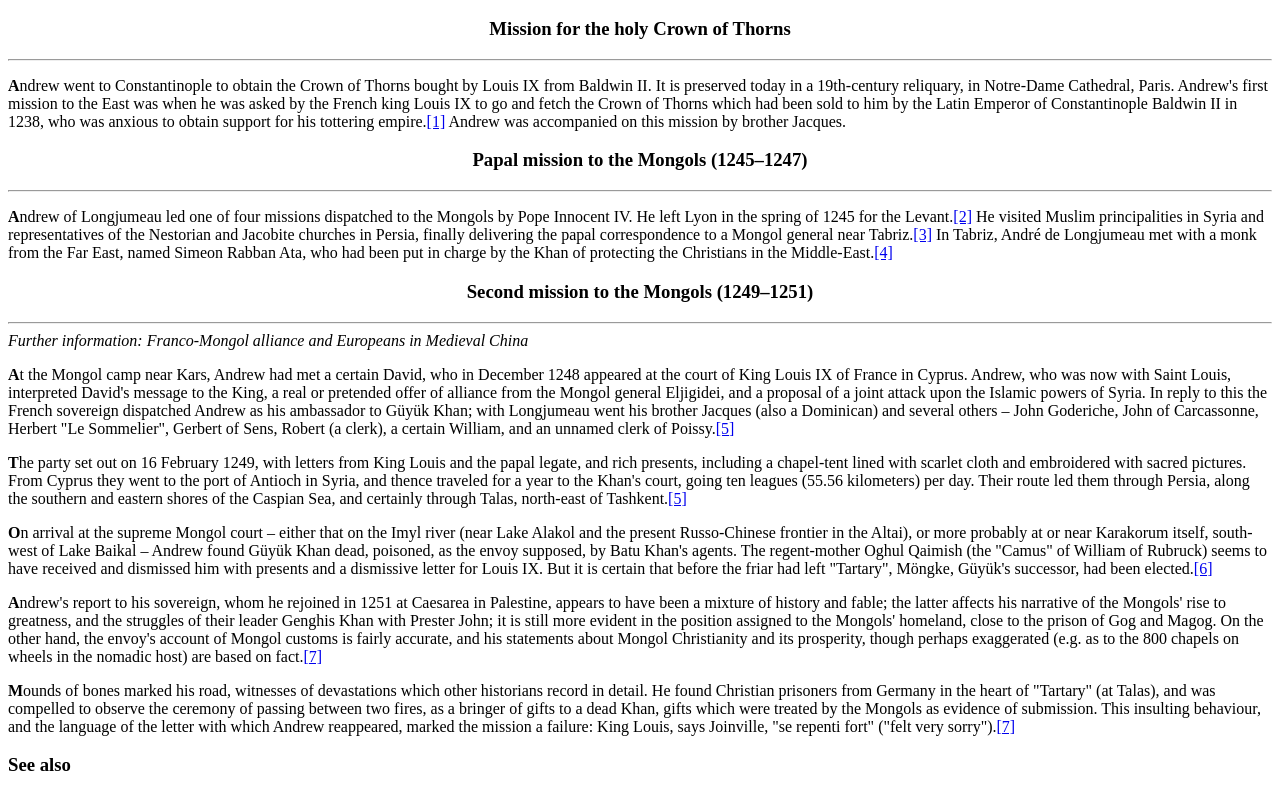
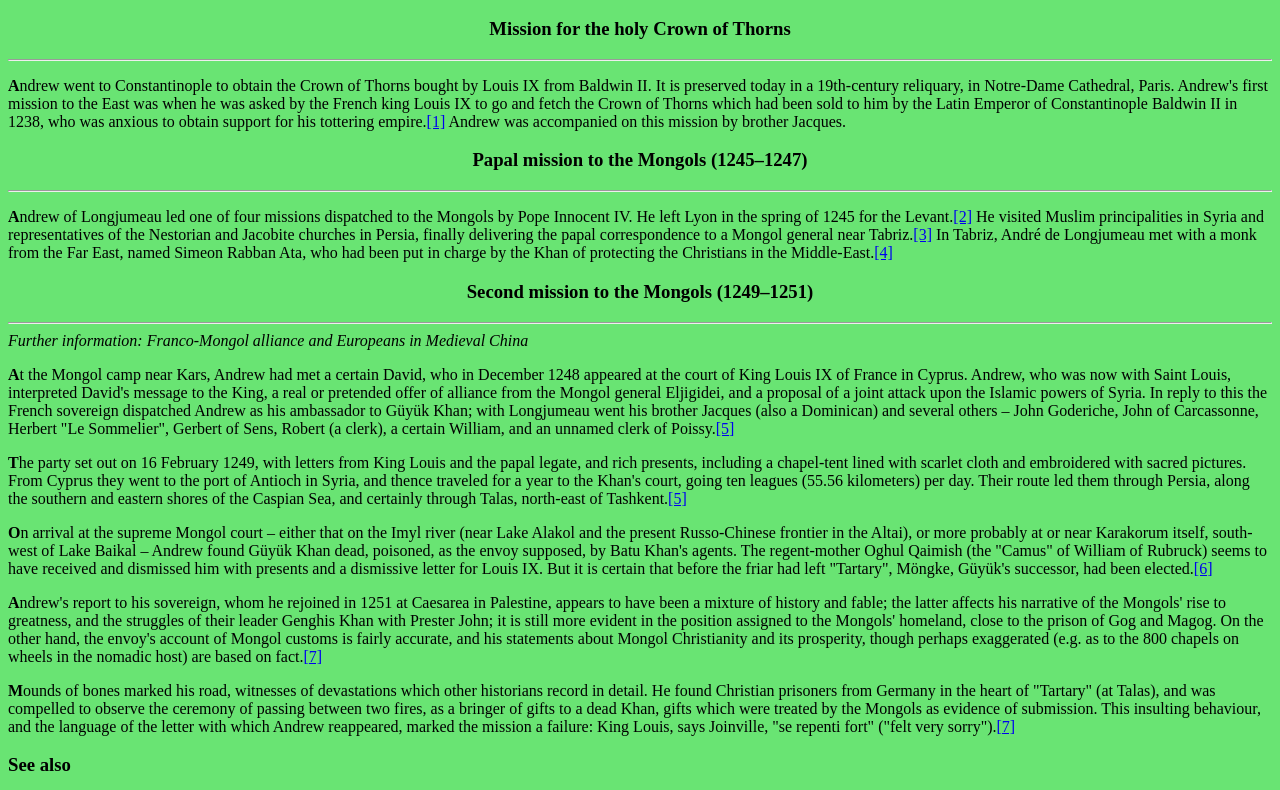
Before and after one commit to thenicklux/nicklux.com, a plain HTML site: page wiki practice/index.html in a window 1280 px wide. Shown: the part 107-897 px from the top of the page. Drawn offline with Linux system fonts and the light colour scheme.

Commit message:
css update

```diff
--- a/wiki practice/style.css
+++ b/wiki practice/style.css
@@ -8,7 +8,7 @@ h1 {
 }
 
 body {
-    background-color: white;
+    background-color: rgb(105, 228, 115);
 }
 
 a:hover{
```
